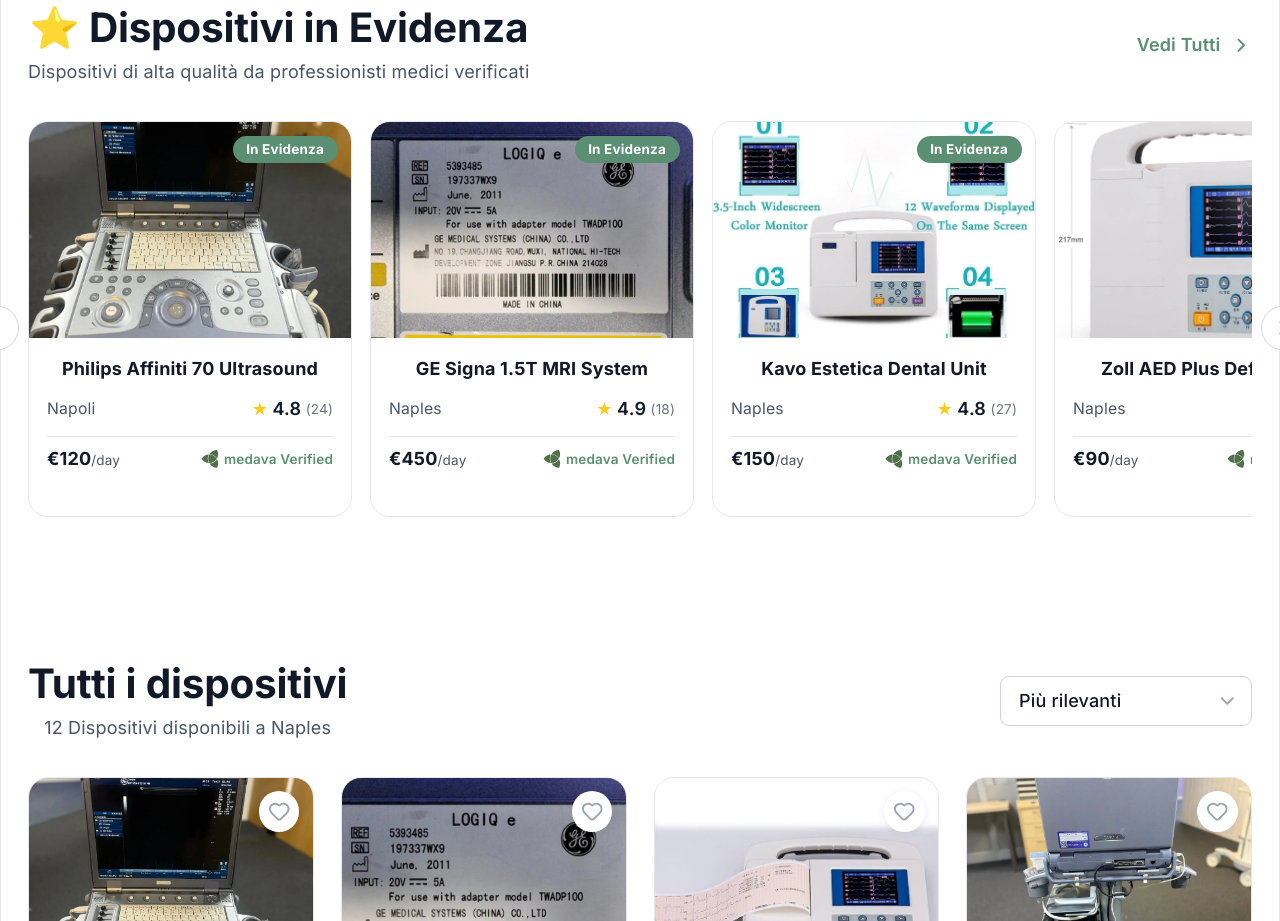
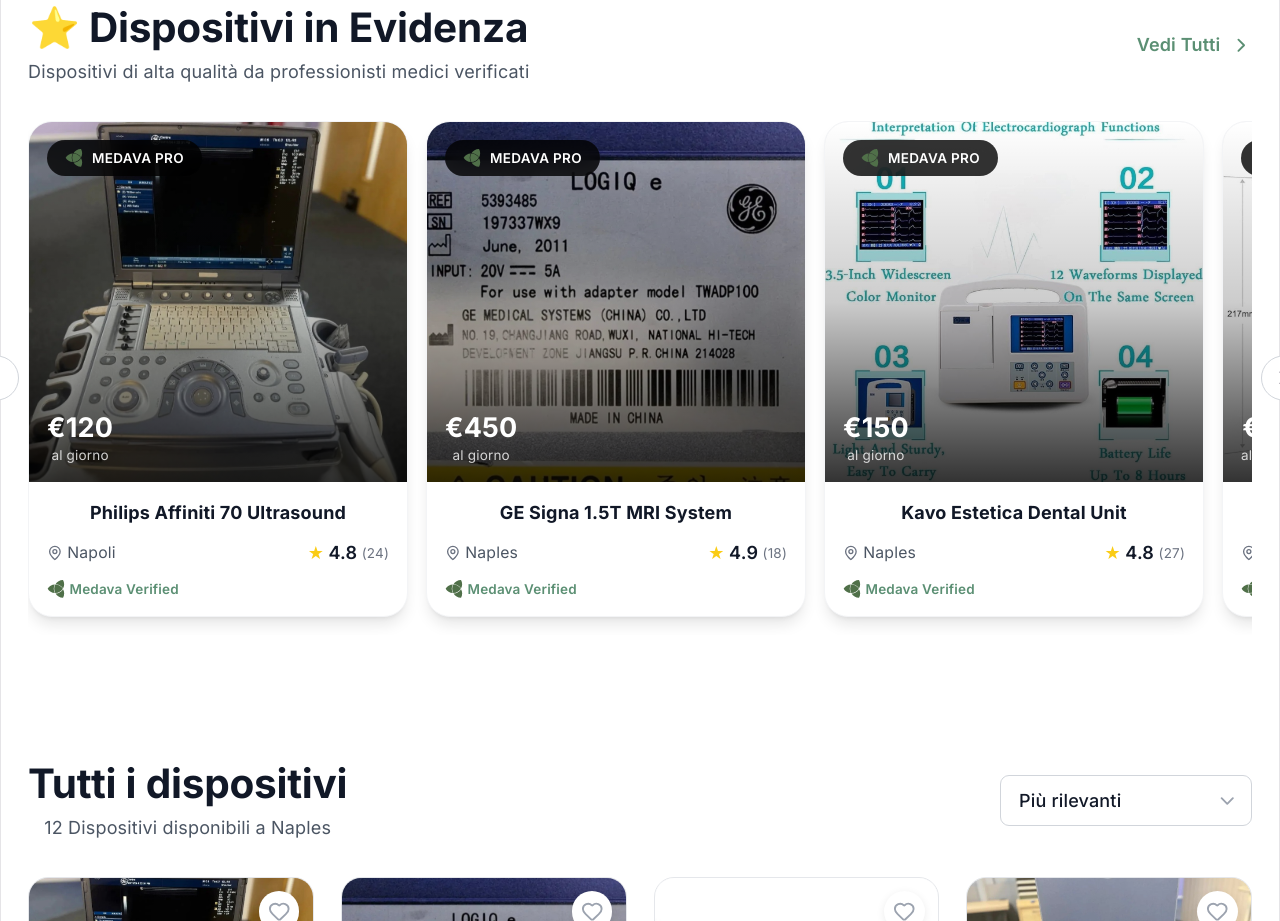
Before and after one commit to mrfranz886/medava-web, a React (Vite) app: page / in a window 1280 px wide. Shown: the part 1200-2121 px from the top of the page. Built offline with nearby package versions, Linux system fonts and the light colour scheme.

Commit message:
Updated FeatCarousel and Listing

```diff
--- a/src/components/FeaturedCarousel.jsx
+++ b/src/components/FeaturedCarousel.jsx
@@ -1,5 +1,5 @@
-import { ChevronRight } from "lucide-react";
-import { useRef } from "react";
+import { ChevronRight, MapPin } from "lucide-react";
+import { useRef, useEffect } from "react";
 import { useNavigate } from "react-router-dom";
 import mockEquipment from "../data/mockEquipment";
 import logo from "../assets/medava_logo.svg";
@@ -18,6 +18,37 @@
       container.scrollBy({ left: scrollAmount, behavior: "smooth" });
     }
   };
+
+  const isPaused = useRef(false);
+
+  useEffect(() => {
+  const container = scrollRef.current;
+  if (!container) return;
+
+  const speed = 0.7; // adjust speed here
+
+  let animationFrame;
+
+  const animate = () => {
+    if (!isPaused.current) {
+      container.scrollLeft += speed;
+
+      const halfWidth = container.scrollWidth / 2;
+
+      if (container.scrollLeft >= halfWidth) {
+        container.scrollLeft -= halfWidth;
+      }
+    }
+
+    animationFrame = requestAnimationFrame(animate);
+  };
+
+  animationFrame = requestAnimationFrame(animate);
+
+  return () => {
+    cancelAnimationFrame(animationFrame);
+  };
+}, []);
 
   return (
     <div className="py-16 bg-white">
@@ -42,27 +73,45 @@
           <div
           ref={scrollRef}
           className="flex gap-4 overflow-x-auto scrollbar-hide pb-4"
-          >
-            {medavaProEquipment.map((item) => (
-              <div
-                key={item.id}
-                className="flex-shrink-0 w-72 bg-white border border-gray-200 rounded-2xl overflow-hidden hover:shadow-soft-lg transition-shadow duration-200 cursor-pointer group"
-                onClick={() => navigate(`/listing/${item.id}`)}
-                role="button"
-                tabIndex={0}
-                onKeyDown={(e) => {
-                  if (e.key === "Enter") navigate(`/listing/${item.id}`);
+          onMouseEnter={() => {
+            isPaused.current = true;
+          }}
+          onMouseLeave={() => {
+            isPaused.current = false;
           }}
         >
+            {[...medavaProEquipment, ...medavaProEquipment].map((item, index) => (
+              <div
+                key={`${item.id}-${index}`}
+                className="relative flex-shrink-0 w-[380px] rounded-3xl overflow-hidden bg-white border border-gray-100 shadow-lg hover:shadow-2xl hover:-translate-y-1 transition-all duration-300"
+                onClick={() => navigate(`/listing/${item.id}`)}
+              >
                 {/* Image */}
-                <div className="relative h-48 overflow-hidden bg-gray-200">
+              <div className="relative h-80 overflow-hidden bg-gray-200">
                 <img
                   src={item.images?.[0] ?? item.image}
                   alt={item.title}
                   className="w-full h-full object-cover group-hover:scale-105 transition-transform duration-300"
                 />
-                  <div className="absolute top-3 right-3 bg-brand-green text-white text-xs font-bold px-3 py-1 rounded-full">
-                    In Evidenza
+
+                <div className="absolute inset-0 bg-gradient-to-t from-black/80 via-black/20 to-transparent" />
+
+                {/* MEDAVA PRO badge */}
+                <div className="absolute top-4 left-4 flex items-center gap-2 bg-black/80 backdrop-blur-md text-white px-4 py-2 rounded-full">
+                  <img src={logo} className="w-4 h-4" />
+                  <span className="text-xs font-semibold tracking-wide">
+                    MEDAVA PRO
+                  </span>
+                </div>
+
+                {/* PRICE */}
+                <div className="absolute bottom-4 left-4 text-white">
+                  <div className="text-2xl font-bold">
+                    €{item.pricePerDay}
+                  </div>
+                  <div className="text-xs text-white/80">
+                    al giorno
+                  </div>
                 </div>
               </div>
 
@@ -71,8 +120,13 @@
                   <h3 className="font-bold text-gray-900 line-clamp-2">
                     {item.title}
                   </h3>
+
                   <div className="flex items-center justify-between">
-                    <span className="text-sm text-gray-600">{item.city}</span>
+                    <span className="text-sm text-gray-600 flex items-center gap-1">
+                      <MapPin className="w-3.5 h-3.5 text-gray-500" />
+                      {item.city}
+                    </span>
+
                     <div className="flex items-center gap-1">
                       <span className="text-yellow-400">★</span>
                       <span className="font-semibold text-gray-900">
@@ -83,15 +137,11 @@
                       </span>
                     </div>
                   </div>
-                  <div className="flex items-center justify-between pt-2 border-t border-gray-200">
-                    <span className="font-bold text-gray-900">
-                      €{item.pricePerDay}
-                      <span className="text-xs font-normal text-gray-600">/day</span>
-                    </span>
-                    <span className="inline-flex items-center gap-1 text-xs text-brand-green font-semibold">
+
+                  {/* VERIFIED BADGE (FIXED POSITION) */}
+                  <div className="flex items-center gap-1 text-xs text-brand-green font-semibold">
                     <img src={logo} alt="Medava logo" className="w-4 h-4" />
-                      medava Verified
-                    </span>
+                    Medava Verified
                   </div>
                 </div>
               </div>
--- a/src/pages/Listing.jsx
+++ b/src/pages/Listing.jsx
@@ -181,7 +181,7 @@
       </div>
 
       <main className="max-w-7xl mx-auto px-4 md:px-6 py-10">
-        <div className="text-left">
+        <div className="mt-8 grid gap-8 lg:grid-cols-[1.9fr_1fr] items-start">
           <button
             onClick={() => navigate(-1)}
             className="inline-flex items-center gap-2 text-sm font-semibold text-brand-green hover:text-brand-green/80"
@@ -344,14 +344,18 @@
             </div>
           </section>
 
-          <aside className="space-y-6">
+          <aside className="hidden lg:block self-start lg:sticky lg:top-32">
+            <div className="sticky top-28 space-y-6">
+
               <div className="rounded-[28px] border border-gray-200 bg-white p-6 shadow-soft">
+
                 <div className="flex items-center justify-between gap-4">
                   <div>
                     <p className="text-sm text-gray-500">A partire da</p>
                     <p className="text-3xl font-bold text-gray-900">€{pricePerDay}</p>
                     <p className="text-sm text-gray-500">al giorno</p>
                   </div>
+
                   <div className="rounded-full bg-brand-green/10 px-3 py-2 text-sm font-semibold text-brand-green">
                     ★ {item.rating}
                   </div>
@@ -361,7 +365,9 @@
                   onClick={() => setCalendarOpen((open) => !open)}
                   className="mt-6 w-full rounded-3xl border border-gray-200 bg-white px-4 py-4 text-left text-sm font-semibold text-gray-900 hover:border-brand-green"
                 >
-                <div className="text-xs uppercase tracking-[0.2em] text-gray-500">Scegli date</div>
+                  <div className="text-xs uppercase tracking-[0.2em] text-gray-500">
+                    Scegli date
+                  </div>
                   <div className="mt-2 flex items-center justify-between gap-4">
                     <span>{selectedRange?.from ? formatDate(selectedRange.from) : "Data inizio"}</span>
                     <span>{selectedRange?.to ? formatDate(selectedRange.to) : "Data fine"}</span>
@@ -385,6 +391,7 @@
                     <span>Giorni</span>
                     <span>{selectedDays || minimumRentalDays} giorni</span>
                   </div>
+
                   <div className="mt-3 flex justify-between text-sm text-gray-600">
                     <span>Commissione Medava</span>
                     <span>
@@ -393,11 +400,10 @@
                         : `${Math.round(commissionRate * 100)}%`}
                     </span>
                   </div>
+
                   <div className="mt-4 flex justify-between text-xl font-semibold text-gray-900">
                     <span>Totale</span>
-                  <span>
-                    €{formatEUR(bookingTotal || pricePerDay)}
-                  </span>
+                    <span>€{formatEUR(bookingTotal || pricePerDay)}</span>
                   </div>
                 </div>
 
@@ -407,6 +413,8 @@
                 >
                   Richiedi prenotazione
                 </button>
+
+              </div>
             </div>
           </aside>
         </div>
```
Lines whose indentation alone changed are shown as unchanged.
